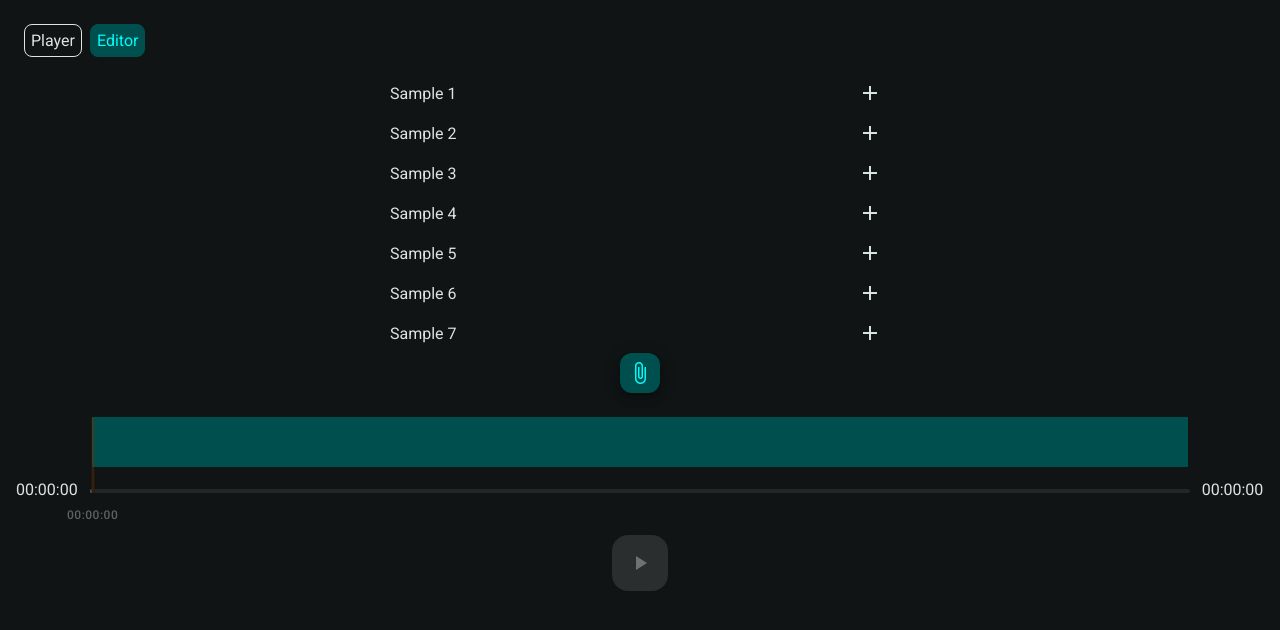
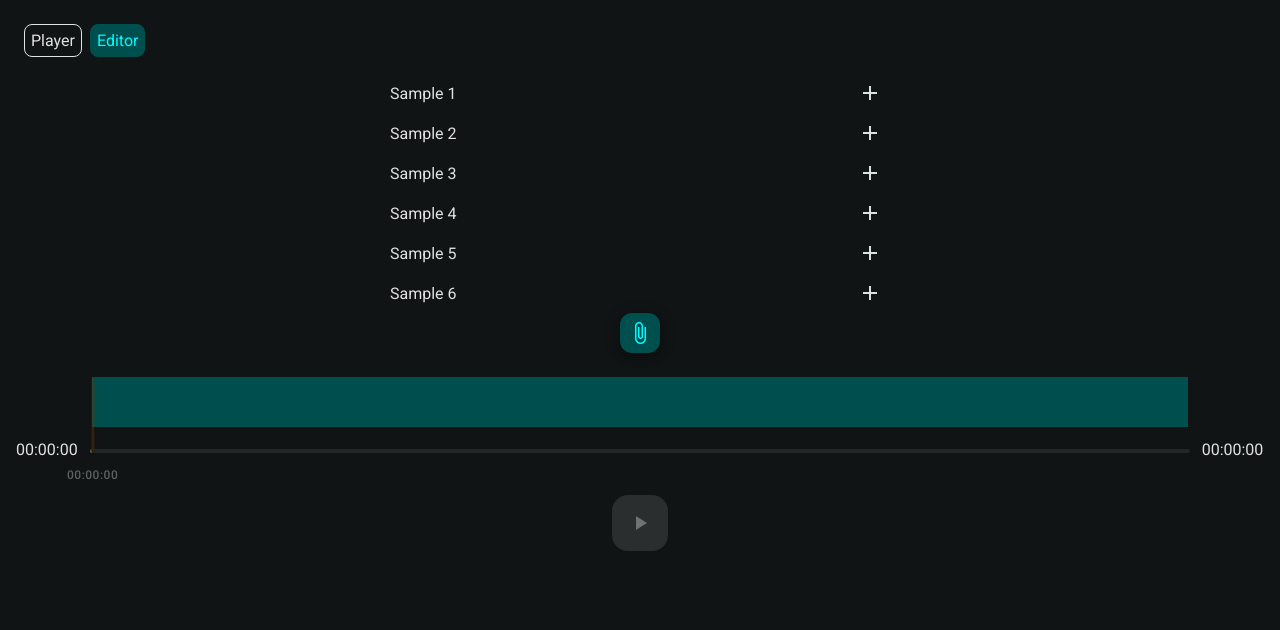
Before and after one commit to lavoide/MusicPlayer, an Angular app: page /editor in a window 1280 px wide. Shown: the top 630 px of the page. Built offline with nearby package versions, Linux system fonts and the light colour scheme.

Commit message:
small size reduction

```diff
--- a/src/app/shared/audio.service.ts
+++ b/src/app/shared/audio.service.ts
@@ -29,10 +29,6 @@ export class AudioService {
     {
       fileName: 'Sample 6',
       url: '/assets/audio/sample-6.mp3',
-    },
-    {
-      fileName: 'Sample 7',
-      url: '/assets/audio/sample-7.mp3',
     },
   ];
 
```
Also changed, not shown: 1 other file (tests, documents, lock files or other folders).
